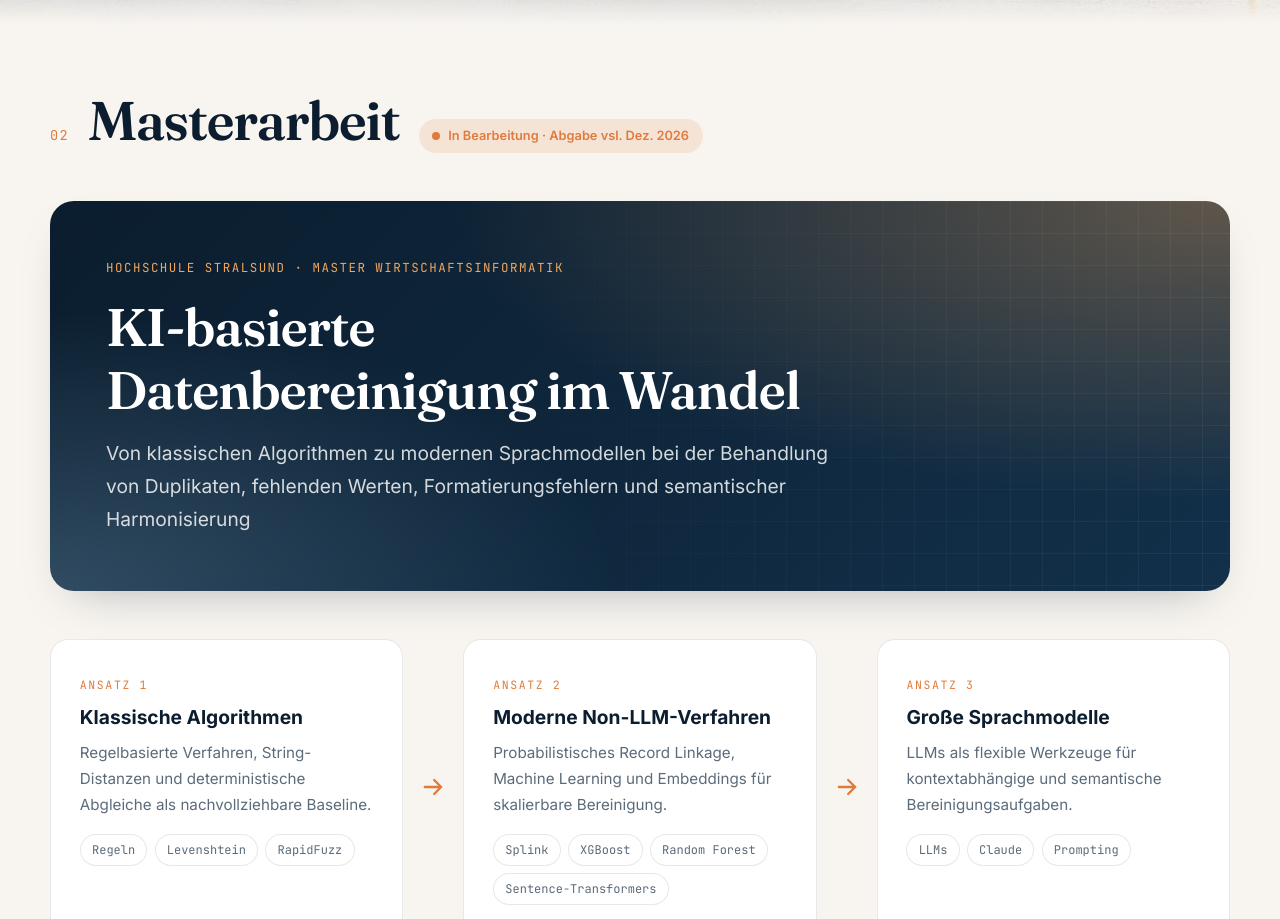
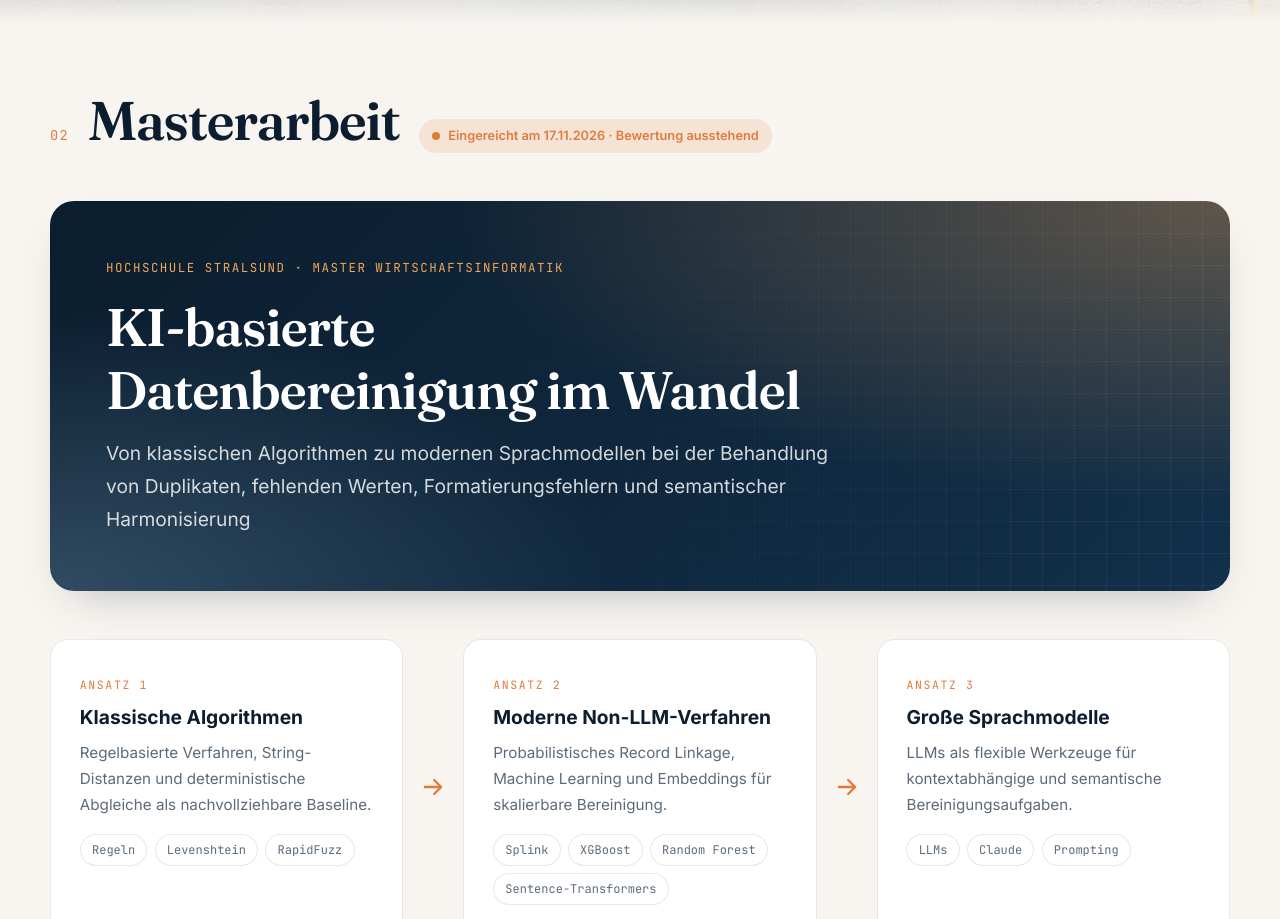
Before and after one commit to aghamuradov/Portfolio, a plain HTML site: page index.html in a window 1280 px wide. Shown: the part 2311-3230 px from the top of the page. Drawn offline with Linux system fonts and the light colour scheme.

Commit message:
Update thesis status in index.html

```diff
--- a/index.html
+++ b/index.html
@@ -160,7 +160,7 @@
                 <div class="section-head reveal">
                     <span class="section-index">02</span>
                     <h2>Masterarbeit</h2>
-                    <span class="badge badge-live"><i></i> In Bearbeitung · Abgabe vsl. Dez. 2026</span>
+                    <span class="badge badge-live"><i></i> Eingereicht am 17.11.2026 · Bewertung ausstehend</span>
                 </div>
 
                 <div class="thesis-hero reveal">
```
